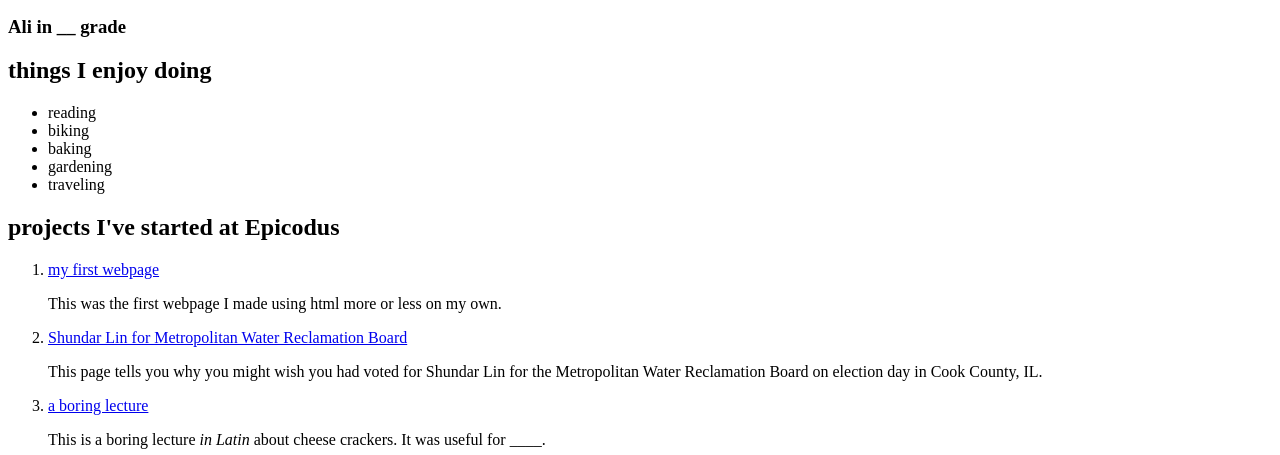
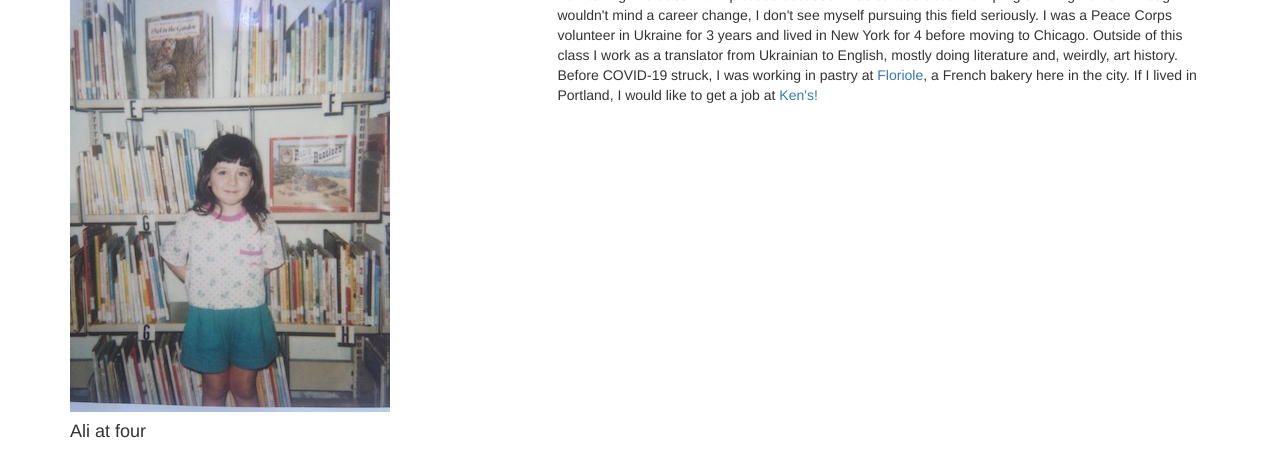
Before and after one commit to alikinsella/portfolio, a plain HTML site: page index.html in a window 1280 px wide. Shown: the part 148-603 px from the top of the page. Drawn offline with Linux system fonts and the light colour scheme.

Commit message:
introduce some bootstrap styling, specifically columns and rows

```diff
--- a/index.html
+++ b/index.html
@@ -1,15 +1,18 @@
 <!DOCTYPE html>
 <html>
   <head>
+    <link href="css/bootstrap.css" rel="stylesheet" type="text/css">
     <link href="css/styles.css" rel="stylesheet" type="text/css">
     <title>Ali's programming portfolio</title>
   </head>
   <body>
+    <div class="container">
     <h1>Ali's programming portfolio</h1>
+      <div class="row">
         <h2>about me</h2>
-    <img src="____.jpg" alt="me in __ grade">
-    <h3>Ali in __ grade</h3>
-    <p></p>
+        <div class="col-md-5">
+          <img src="IMG/IMG_3137.jpg" alt="me at four">
+          <h4>Ali at four</h4>
           <h2>things I enjoy doing</h2>
           <ul>
             <li>reading</li>
@@ -18,6 +21,11 @@
             <li>gardening</li>
             <li>traveling</li>
           </ul>
+        </div>
+        <div class="col-md-7">
+          <p>I am taking this class with Epicodus because I was curious about how programming works. Although I wouldn't mind a career change, I don't see myself pursuing this field seriously. I was a Peace Corps volunteer in Ukraine for 3 years and lived in New York for 4 before moving to Chicago. Outside of this class I work as a translator from Ukrainian to English, mostly doing literature and, weirdly, art history. Before COVID-19 struck, I was working in pastry at <a href="https://floriole.com">Floriole</a>, a French bakery here in the city. If I lived in Portland, I would like to get a job at <a href="https://kensartisan.com">Ken's!</a></p>
+        </div>
+      </div>
       <div class="epicodus">
         <h2>projects I've started at Epicodus</h2>
         <ol>
@@ -40,5 +48,6 @@
           <p>This was just my first attemp (not quite complete) at putting my r&eacute;sum&eacute; online. The two things I learned how to do for this project were use html code to include an n-dash (&ndash;) and use an inline class to make the dates float to the right.</p>
         </ol>
       </div>
+    </div>
   </body>
 </html>
```
Lines whose indentation alone changed are shown as unchanged.
